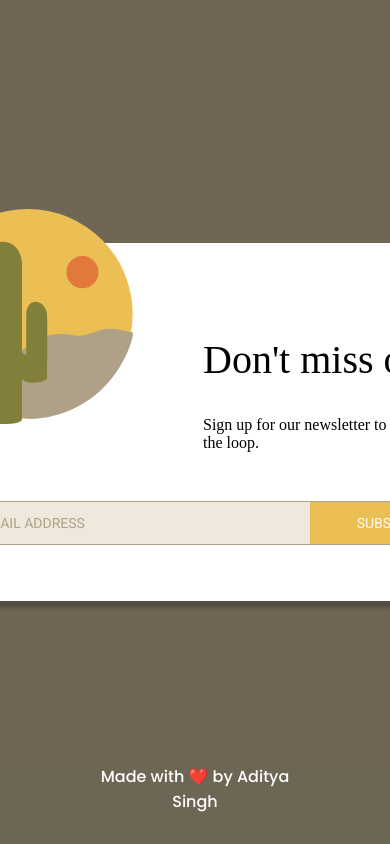
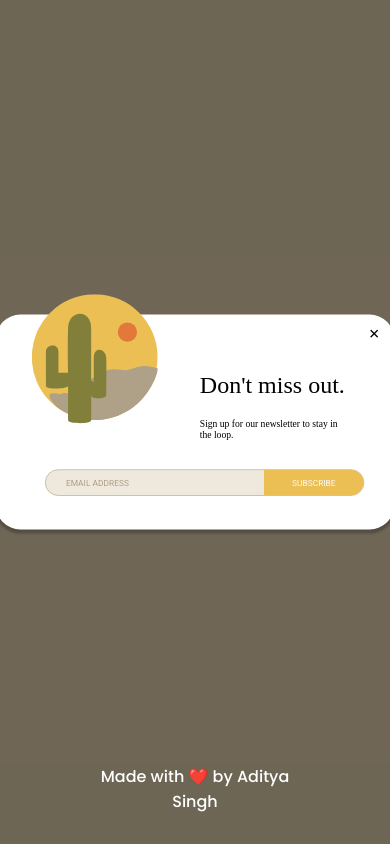
Before and after one commit to adit5156/Newsletter-Pop-Up, a plain HTML site: page index.html in a window 390 px wide. Both pictures are taken after a click on the button "Open Popup". Drawn offline with Linux system fonts and the light colour scheme.

Commit message:
style.css

```diff
--- a/style.css
+++ b/style.css
@@ -156,3 +156,45 @@ footer {
 .footer-text {
     color: white;
 }
+
+@media (max-width: 768px) {
+    .btn-container {
+        max-width: 460px;
+        padding: 64px 110px;
+        border-radius: 30px;
+    }
+
+    .btn-container > button {
+        border-radius: 30px;
+    }
+
+    .open .popup {
+        transform: translate(-50%, -50%) scale(0.8);
+        -webkit-transform: translate(-50%, -50%) scale(0.8);
+        -moz-transform: translate(-50%, -50%) scale(0.8);
+        -ms-transform: translate(-50%, -50%) scale(0.8);
+        -o-transform: translate(-50%, -50%) scale(0.8);
+}
+}
+@media (max-width: 568px) {
+    .btn-container {
+        max-width: 230px;
+        padding: 46px 90px;
+    }
+
+    .btn-container > button {
+        border-radius: 50px;
+        -webkit-border-radius: 50px;
+        -moz-border-radius: 50px;
+        -ms-border-radius: 50px;
+        -o-border-radius: 50px;
+}
+
+    .open .popup {
+        transform: translate(-50%, -50%) scale(0.6);
+        -webkit-transform: translate(-50%, -50%) scale(0.6);
+        -moz-transform: translate(-50%, -50%) scale(0.6);
+        -ms-transform: translate(-50%, -50%) scale(0.6);
+        -o-transform: translate(-50%, -50%) scale(0.6);
+}
+}
```
